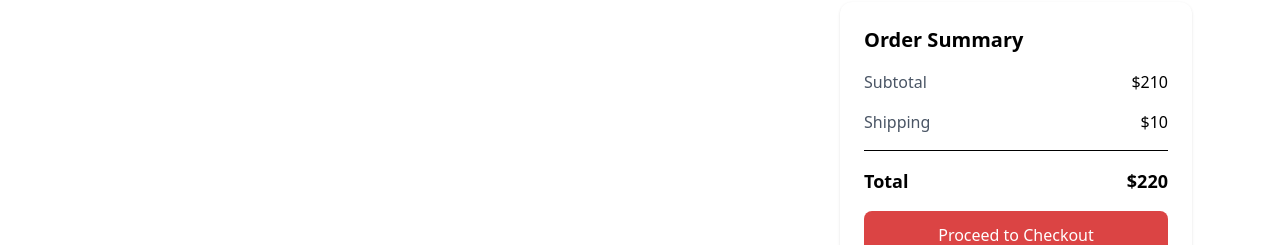
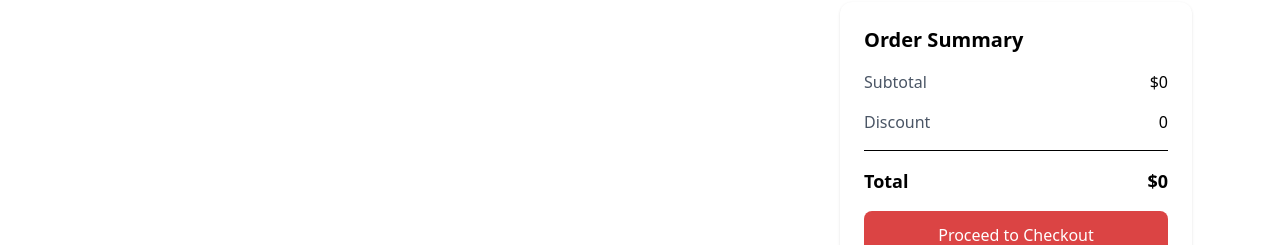
Before and after one commit to kazimayzid/Exclusive-e-commerce, a React (Vite) app: page /cartpage in a window 1280 px wide. Shown: the part 189-434 px from the top of the page. Built offline with nearby package versions, Linux system fonts and the light colour scheme.

Commit message:
coupon functionality added

```diff
--- a/src/pages/CartPage.jsx
+++ b/src/pages/CartPage.jsx
@@ -1,4 +1,4 @@
-import { useContext } from "react";
+import { useContext, useEffect, useState } from "react";
 import { OrderContext } from "../context";
 import ProductDetails from "./ProductDetails";
 import { X } from "lucide-react";
@@ -6,7 +6,6 @@ import CouponBox from "../components/couponBox/CouponBox";
 
 export default function CartPage() {
   const { orderDetails, setOrderDetails } = useContext(OrderContext);
-  console.log(orderDetails);
 
   const products = [
     {
@@ -57,6 +56,26 @@ export default function CartPage() {
 
     setOrderDetails(updateOrder);
   };
+
+  // order summary section =======================
+  const [amountSummary, setAmountSummary] = useState({
+    subTotal: "",
+    couponAmount: 0,
+    total: "",
+  });
+  const subTotal = orderDetails.reduce(
+    (acc, current) => acc + current.price * current.quantity,
+    0
+  );
+
+  useEffect(() =>{
+     setAmountSummary({
+      ...amountSummary,
+      subTotal: subTotal,
+      total: subTotal
+     })
+  }, [orderDetails])
+
   return (
     <>
       <div className="max-w-6xl mx-auto p-6">
@@ -113,19 +132,19 @@ export default function CartPage() {
 
             <div className="flex justify-between">
               <span className="text-gray-600">Subtotal</span>
-              <span className="font-medium">${totalPrice}</span>
+              <span className="font-medium">${amountSummary.subTotal}</span>
             </div>
 
             <div className="flex justify-between">
-              <span className="text-gray-600">Shipping</span>
-              <span className="font-medium">$10</span>
+              <span className="text-gray-600">Discount</span>
+              <span className="font-medium">{amountSummary.couponAmount}</span>
             </div>
 
             <hr />
 
             <div className="flex justify-between text-lg font-semibold">
               <span>Total</span>
-              <span>${totalPrice + 10}</span>
+              <span>${amountSummary.total}</span>
             </div>
 
             <button className="w-full bg-secondary cursor-pointer text-white py-3 rounded-lg hover:bg-primary duration-300 transition">
@@ -133,7 +152,7 @@ export default function CartPage() {
             </button>
           </div>
           <div className="col-start-3">
-            <CouponBox/>
+            <CouponBox />
           </div>
         </div>
       </div>
```
